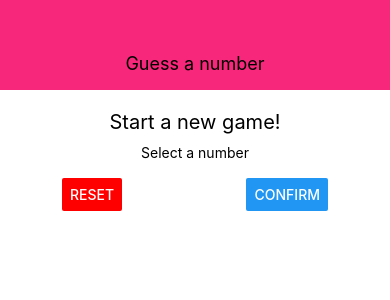
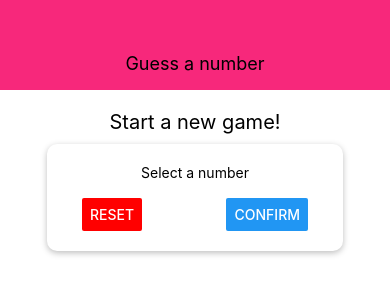
Before and after one commit to edsonjmv/rn-first-app, a React Native app: screen / in a window 390 px wide. Shown: the top 300 px of the page. Built offline with nearby package versions, Linux system fonts and the light colour scheme.

Commit message:
styling a view as a card container

```diff
--- a/screens/StartGameScreen.js
+++ b/screens/StartGameScreen.js
@@ -30,7 +30,18 @@ const styles = StyleSheet.create({
   inputContainer: {
     width: 300,
     maxWidth: '80%',
-    alignItems: 'center'
+    alignItems: 'center',
+    shadowColor: '#000',
+    shadowOffset: {
+      width: 0,
+      height: 2
+    },
+    shadowRadius: 6,
+    shadowOpacity: 0.26,
+    elevation: 5,
+    backgroundColor: '#fff',
+    padding: 20,
+    borderRadius: 10
   },
   buttonsContainer: {
     flexDirection: 'row',
```
